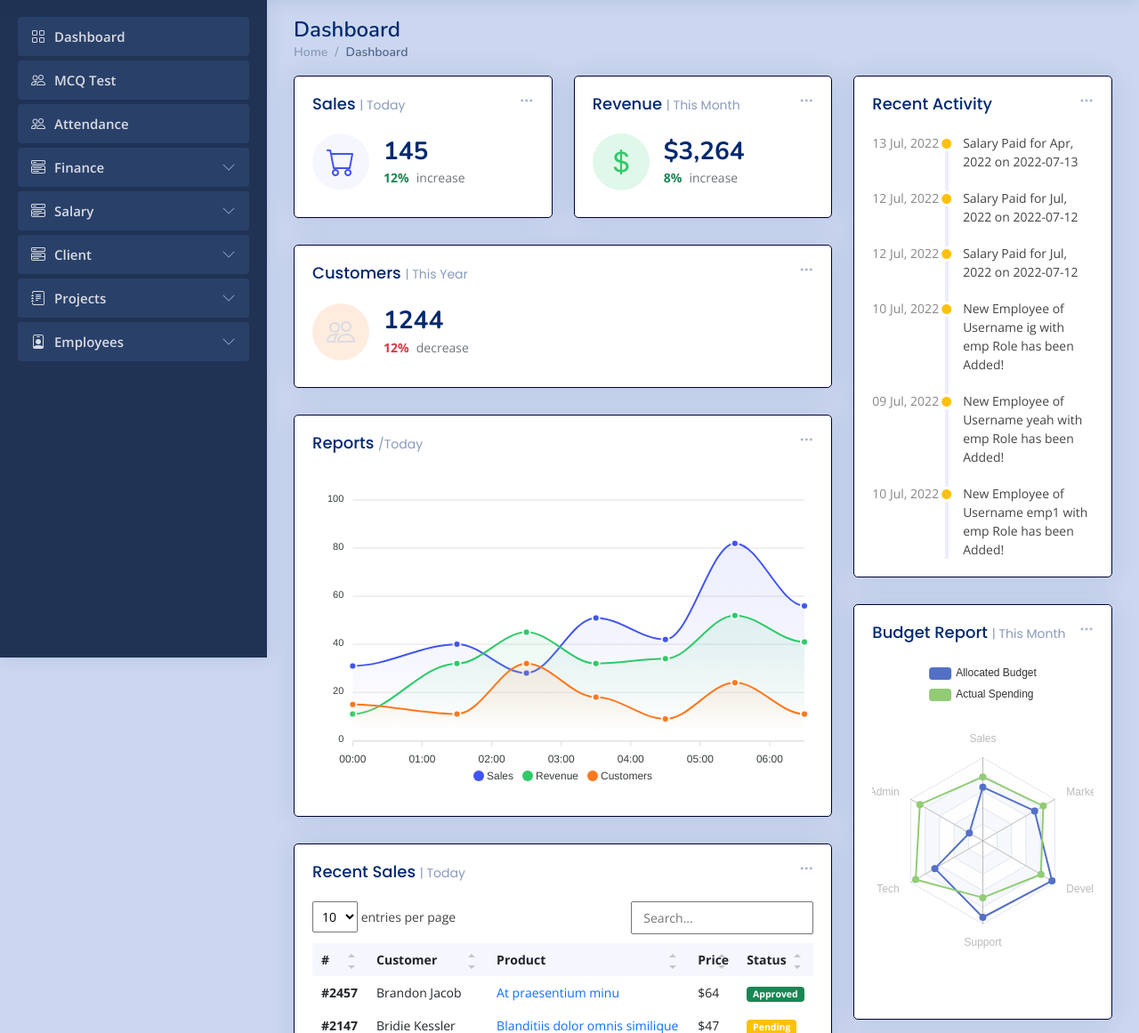
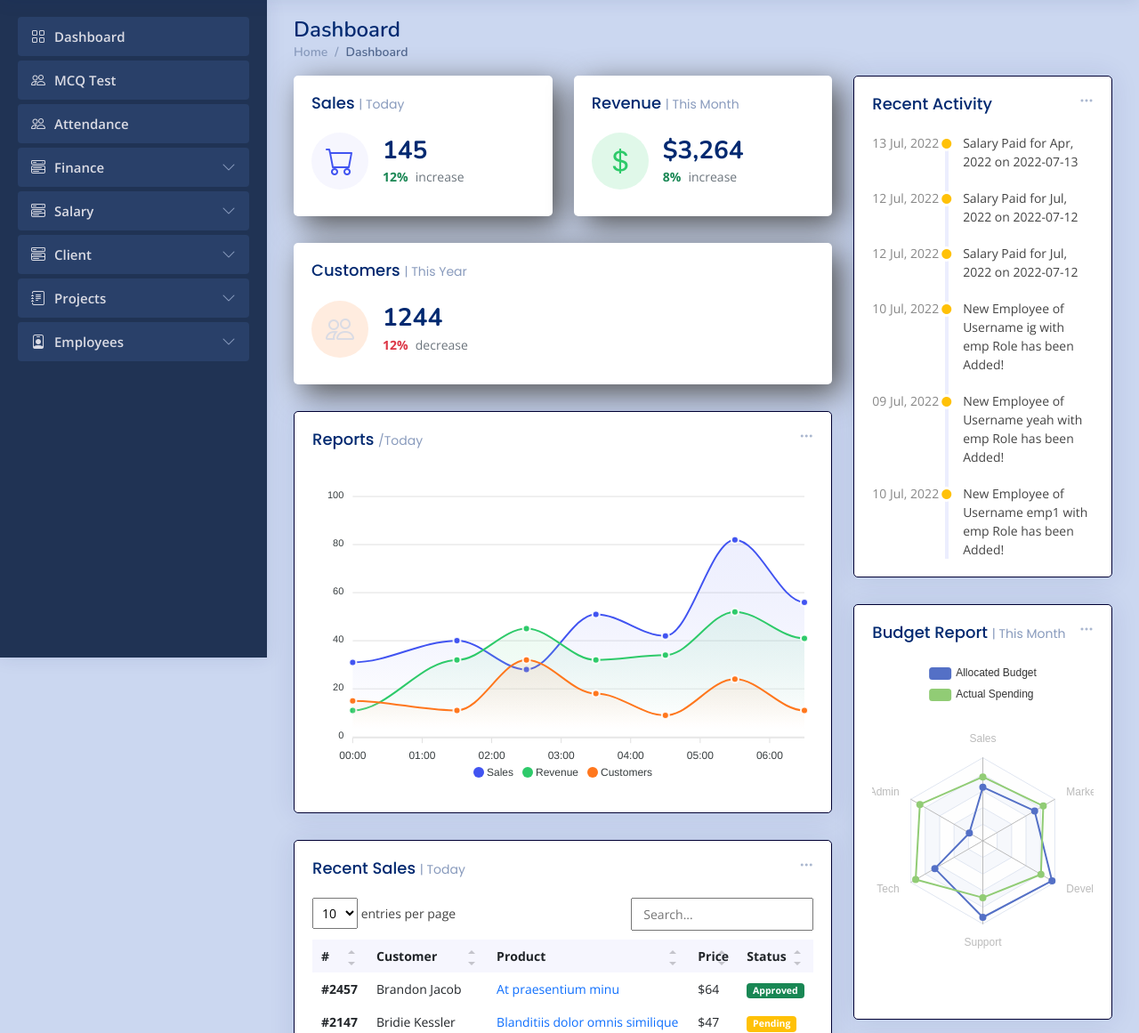
Before and after one commit to ItsAge9633/Company-System, a PHP site: page /admin/index.php in a window 1280 px wide. Shown: the part 61-1222 px from the top of the page at 89% size. Run offline with PHP 8.4, Linux system fonts and the light colour scheme; a user stored in the database is signed in; data comes from the database, SQL or seed files in the repository; some libraries are stand-ins or nearby versions.

Commit message:
Adding Shadow to important Cards

```diff
--- a/admin/allsalary.php
+++ b/admin/allsalary.php
@@ -139,7 +139,7 @@
 
             <!-- Sales Card -->
             <div class="col-xxl-4 col-md-4">
-              <div class="card info-card sales-card">
+              <div class="fcard info-card sales-card">
                 <div class="card-body">
                   <h5 class="card-title">Salary <span>| This month</span></h5>
 
@@ -160,7 +160,7 @@
 
             <!-- Revenue Card -->
             <div class="col-xxl-4 col-md-6">
-              <div class="card info-card revenue-card">
+              <div class="fcard info-card revenue-card">
 
 
                 <div class="card-body">
@@ -184,7 +184,7 @@
             <!-- Customers Card -->
             <div class="col-xxl-4 col-md-8">
 
-              <div class="card info-card customers-card">
+              <div class="fcard info-card customers-card">
 
                 <div class="card-body">
                   <h5 class="card-title">Salary <span>| Deducted</span></h5>
--- a/admin/finance.php
+++ b/admin/finance.php
@@ -85,7 +85,7 @@
 
             <!-- Sales Card -->
             <div class="col-xxl-4 col-md-4">
-              <div class="card info-card revenue-card">
+              <div class="fcard info-card revenue-card">
                 <div class="card-body">
                   <h5 class="card-title">Income <span>| This month</span></h5>
 
@@ -106,7 +106,7 @@
 
             <!-- Revenue Card -->
             <div class="col-xxl-4 col-md-6">
-              <div class="card info-card sales-card">
+              <div class="fcard info-card sales-card">
 
 
                 <div class="card-body">
@@ -130,7 +130,7 @@
             <!-- Customers Card -->
             <div class="col-xxl-4 col-md-8">
 
-              <div class="card info-card customers-card">
+              <div class="fcard info-card customers-card">
 
                 <div class="card-body">
                   <h5 class="card-title"><?php if ($s=="p"){echo "Profit";}else{echo "Loss";}?> <span>| This Month</span></h5>
--- a/admin/index.php
+++ b/admin/index.php
@@ -63,7 +63,7 @@
 
             <!-- Sales Card -->
             <div class="col-xxl-4 col-md-6">
-              <div class="card info-card sales-card">
+              <div class="fcard info-card sales-card">
 
                 <div class="filter">
                   <a class="icon" href="#" data-bs-toggle="dropdown"><i class="bi bi-three-dots"></i></a>
@@ -98,7 +98,7 @@
 
             <!-- Revenue Card -->
             <div class="col-xxl-4 col-md-6">
-              <div class="card info-card revenue-card">
+              <div class="fcard info-card revenue-card">
 
                 <div class="filter">
                   <a class="icon" href="#" data-bs-toggle="dropdown"><i class="bi bi-three-dots"></i></a>
@@ -134,7 +134,7 @@
             <!-- Customers Card -->
             <div class="col-xxl-4 col-xl-12">
 
-              <div class="card info-card customers-card">
+              <div class="fcard info-card customers-card">
 
                 <div class="filter">
                   <a class="icon" href="#" data-bs-toggle="dropdown"><i class="bi bi-three-dots"></i></a>
--- a/assets/css/style.css
+++ b/assets/css/style.css
@@ -57,6 +57,17 @@ h1, h2, h3, h4, h5, h6 {
   margin-bottom: 0;
   font-weight: 600;
   color: #012970;
+}
+
+.fcard{
+  margin-bottom: 30px;
+  border-width: 1px;
+  border-color: #000033;
+  border-radius: 5px;
+  box-shadow: 0px 0 30px rgba(1, 41, 112, 0.1);
+  background-color: white;
+  color: rgba(255,255,0,0);
+  box-shadow: inset 0px 0px 80px 5px rgba(0,0,0,0), 10px 10px 35px rgb(83, 83, 83);
 }
 
 /*--------------------------------------------------------------
```
